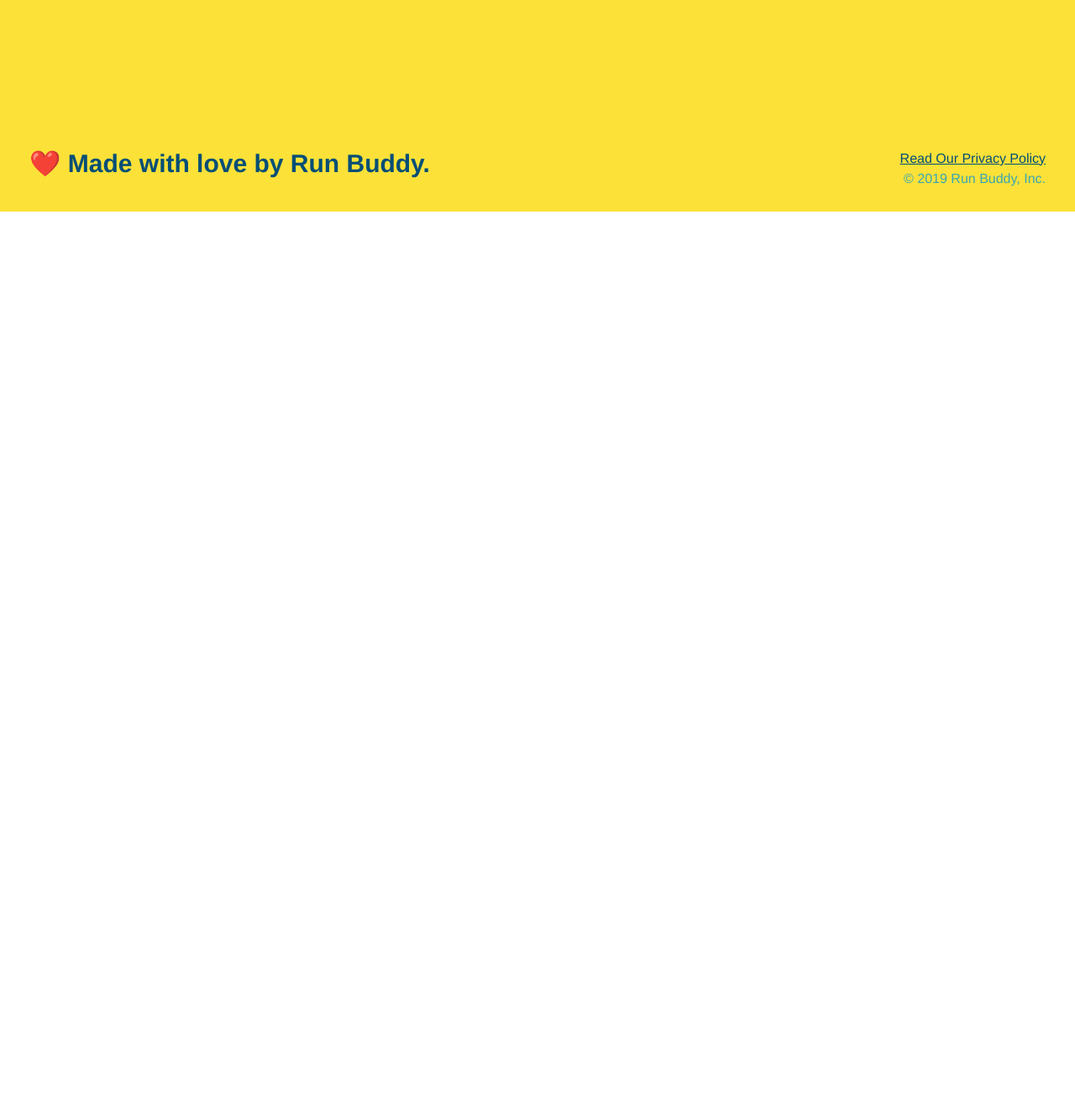
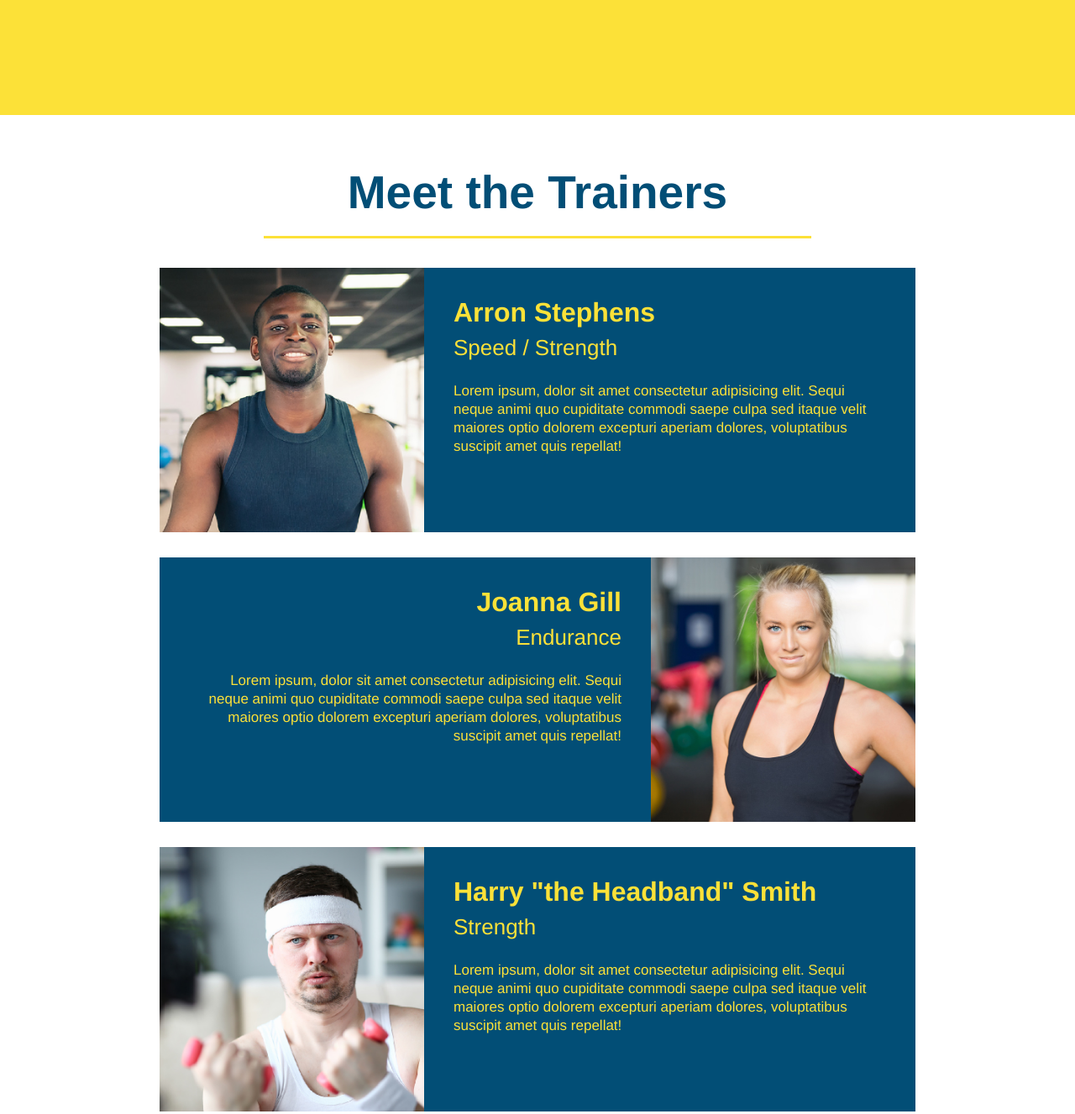
Before and after one commit to jlcunningham2101/Run-Buddy, a plain HTML site: page index.html in a window 1280 px wide. Shown: the part 2593-3920 px from the top of the page at 84% size. Before the commit the page ends 2845 px from the top, so only its background shows below. Drawn offline with Linux system fonts and the light colour scheme.

Commit message:
meet the trainers section

```diff
--- a/assets/css/style.css
+++ b/assets/css/style.css
@@ -188,3 +188,45 @@ border-color: #fce138;
 .steps span {
   font-size: 38px;
 }
+.trainers {
+  text-align: center;
+}
+.trainer {
+  width: 900px;
+  margin: 0 auto 30px auto;
+  background: #024e76;
+  color: #fce138;
+  overflow: auto;
+}
+.trainer img {
+  width: 35%;
+  float: left;
+}
+
+.trainer-bio {
+  padding: 35px;
+  float: left;
+  width: 65%;
+}
+.text-left {
+  text-align: left;
+}
+
+.text-right {
+  text-align: right;
+}
+.trainer-bio h3 {
+  font-size: 32px;
+  margin-bottom: 8px;
+}
+
+.trainer-bio h4 {
+  font-weight: lighter;
+  font-size: 26px;
+  margin-bottom: 25px;
+}
+
+.trainer-bio p {
+  font-size: 17px;
+  line-height: 1.3;
+}
--- a/index.html
+++ b/index.html
@@ -108,6 +108,52 @@
             <p>Bi-weekly checkins with your trainer will keep you focused</p>
         </div>
     </section>
+
+    <section id="your-trainers" class="trainers">
+        <h2 class="section-title primary-border">
+            Meet the Trainers
+        </h2>
+        <article class="trainer">
+            <img src="./assets/images/trainer-1.jpg" alt="Arron Stephens in his workout clothes, ready to pump iron" />
+            <div class="trainer-bio text-left">
+                <h3>Arron Stephens</h3>
+                <h4>Speed / Strength</h4>
+                <p>Lorem ipsum, dolor sit amet consectetur adipisicing elit. Sequi neque animi quo cupiditate commodi
+                    saepe culpa sed itaque velit maiores optio dolorem excepturi aperiam dolores, voluptatibus suscipit
+                    amet quis repellat!</p>
+            </div>
+        </article>
+        <!-- second trainer bio -->
+        <article class="trainer">
+            <div class="trainer-bio text-right">
+                <h3>Joanna Gill</h3>
+                <h4>Endurance</h4>
+                <p>
+                    Lorem ipsum, dolor sit amet consectetur adipisicing elit. Sequi neque animi quo cupiditate commodi
+                    saepe culpa sed
+                    itaque velit maiores optio dolorem excepturi aperiam dolores, voluptatibus suscipit amet quis
+                    repellat!
+                </p>
+            </div>
+            <img src="./assets/images/trainer-2.jpg" alt="Joanna Gill cooling off after a workout" />
+        </article>
+
+        <!-- third trainer bio -->
+        <article class="trainer">
+            <img src="./assets/images/trainer-3.jpg"
+                alt="Harry Smith wearing a headband and lifting comically small pink weights" />
+            <div class="trainer-bio text-left">
+                <h3>Harry "the Headband" Smith</h3>
+                <h4>Strength</h4>
+                <p>
+                    Lorem ipsum, dolor sit amet consectetur adipisicing elit. Sequi neque animi quo cupiditate commodi
+                    saepe culpa sed
+                    itaque velit maiores optio dolorem excepturi aperiam dolores, voluptatibus suscipit amet quis
+                    repellat!
+                </p>
+            </div>
+        </article>
+    </section>
     <!-- footer -->
     <footer>
         <h2>❤️ Made with love by Run Buddy.</h2>
```
Also changed, not shown: assets/images/trainer-1.jpg (added), assets/images/trainer-2.jpg (added), assets/images/trainer-3.jpg (added).
